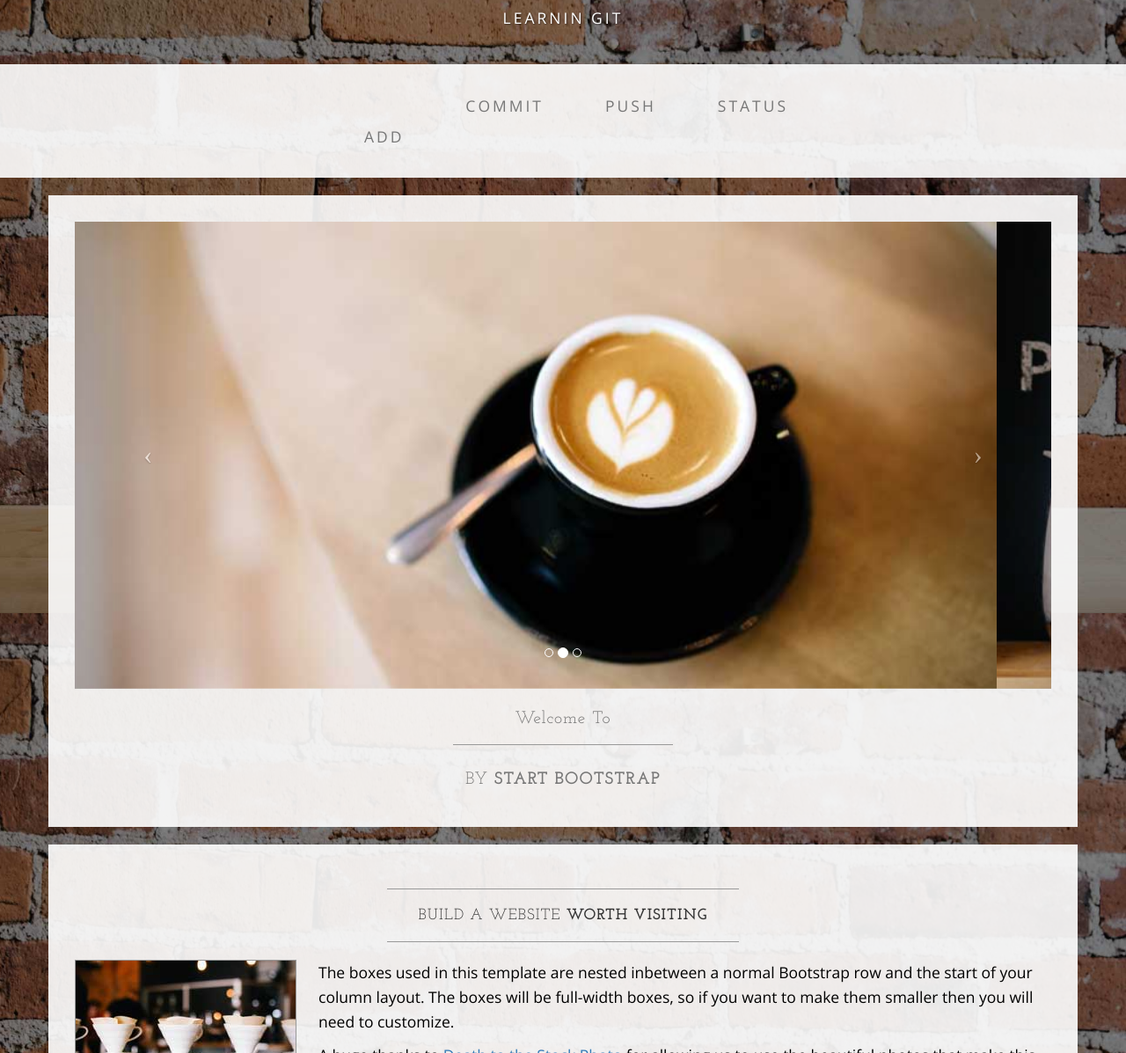
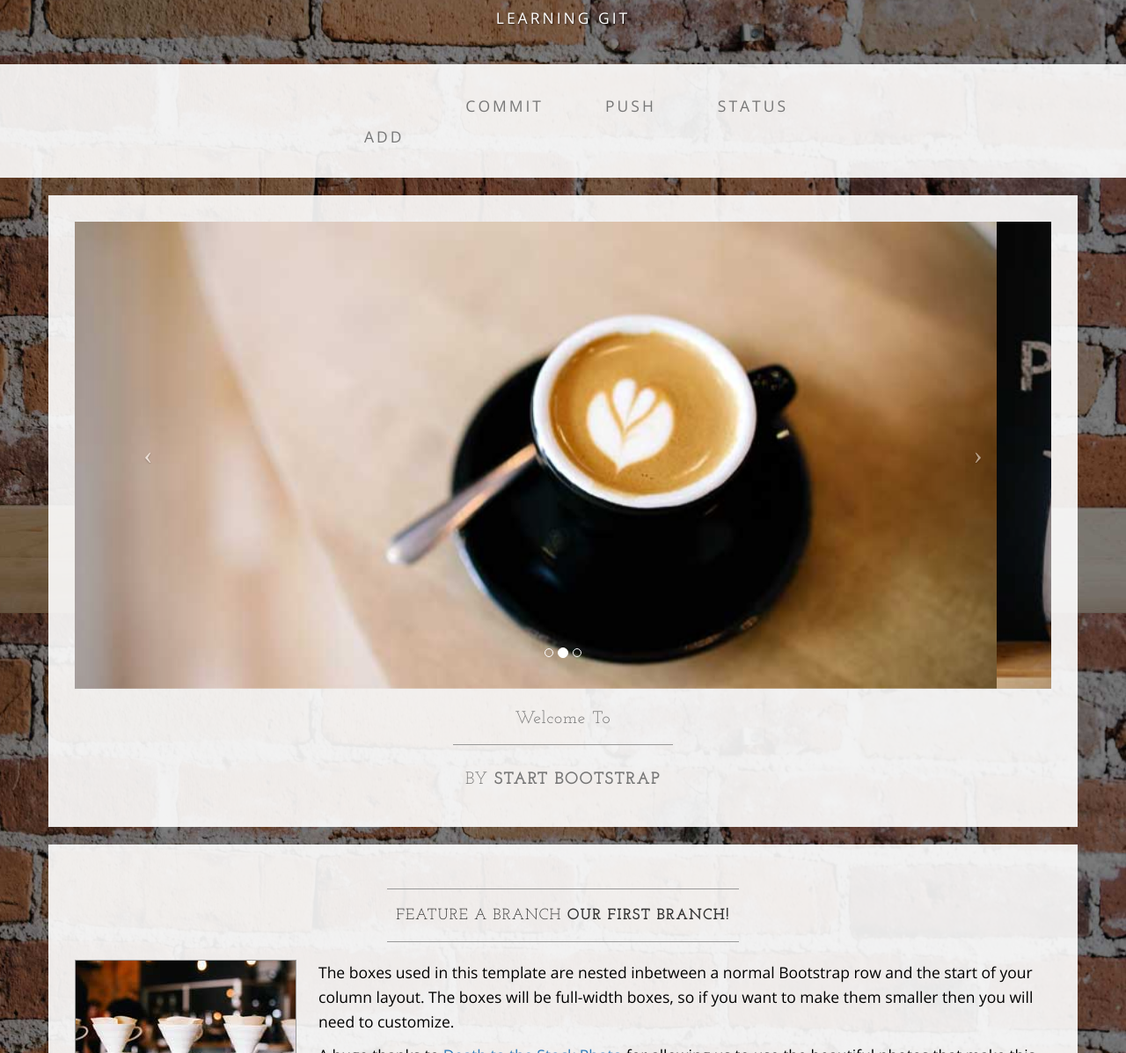
Before and after one commit to Gr8WhiteNorth/Leranable-Git-Course, a plain HTML site: page index.html in a window 1280 px wide. Shown: the part 103-1300 px from the top of the page at 88% size. Drawn offline with nearby package versions, Linux system fonts and the light colour scheme.

Commit message:
initial commit feature a

```diff
--- a/index.html
+++ b/index.html
@@ -33,7 +33,7 @@
 <body>
 
     <div class="brand">Git</div>
-    <div class="address-bar">Learnin Git</div>
+    <div class="address-bar">Learning Git</div>
 
     <!-- Navigation -->
     <nav class="navbar navbar-default" role="navigation">
@@ -123,8 +123,8 @@
             <div class="box">
                 <div class="col-lg-12">
                     <hr>
-                    <h2 class="intro-text text-center">Build a website
-                        <strong>worth visiting</strong>
+                    <h2 class="intro-text text-center">Feature A Branch
+                        <strong>Our First Branch!</strong>
                     </h2>
                     <hr>
                     <img class="img-responsive img-border img-left" src="img/intro-pic.jpg" alt="">
```
